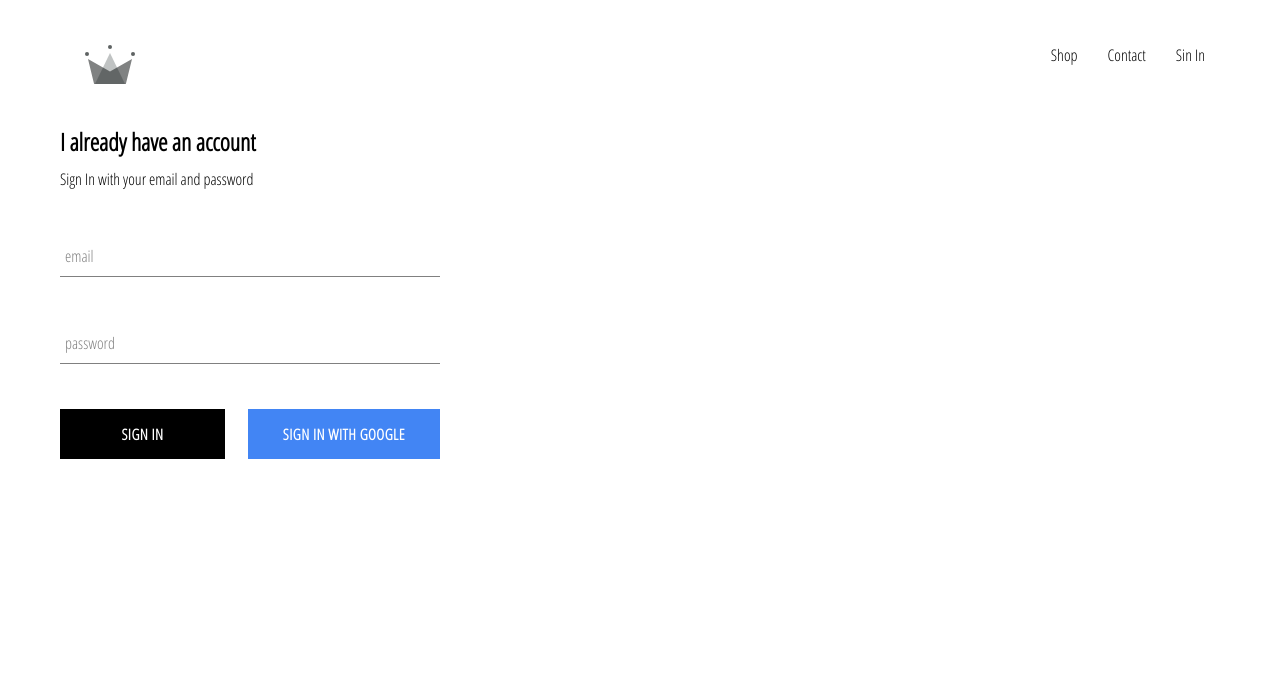
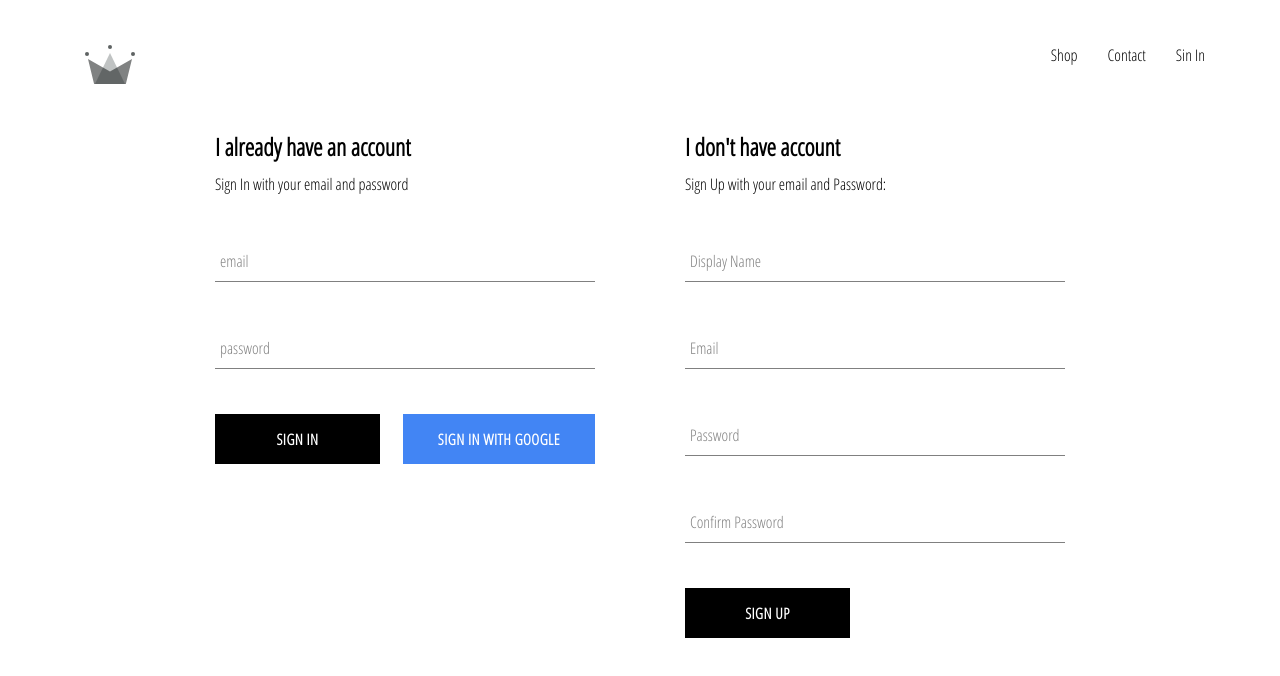
Before and after one commit to m7md7sam/ecommerce-app, a React (Create React App) app: page /signin in a window 1280 px wide. Shown: the top 676 px of the page. Built offline with nearby package versions, Linux system fonts and the light colour scheme; no server answers.

Commit message:
implemented firebase utiles, included ability to store authenticated users int our firebase database

```diff
--- a/src/App.js
+++ b/src/App.js
@@ -7,7 +7,7 @@
 import SignInAndSignUp from './pages/sign-in-and-sign-up/SignInAndSignUp';
 import Homepage from './pages/homepage/Homepage';
 import ShopPage from './pages/shop/ShopPage';
-import {auth} from './firebase/firebase';
+import {auth, createUserProfileDocument} from './firebase/firebase';
 
 class App extends Component {
   constructor(props) {
@@ -20,8 +20,21 @@
   unsubscribeFromAuth = null;
 
   componentDidMount() {
-    this.unsubscribeFromAuth = auth.onAuthStateChanged(user => {
-      this.setState({currentUser: user});
+    this.unsubscribeFromAuth = auth.onAuthStateChanged(async userAuth => {
+      if(userAuth) {
+        const userRef = await createUserProfileDocument(userAuth);
+        userRef.onSnapshot(snapshot => {
+          this.setState({
+            currentUser: {
+              id: snapshot.id,
+              ...snapshot.data()
+            }
+          });
+          console.log(this.state)
+        });
+      } else {
+        this.setState({currentUser: userAuth})
+      }
     });
   }
 
--- /dev/null
+++ b/src/components/sign-up/SignUp.js
@@ -0,0 +1,96 @@
+import React, { Component } from 'react';
+
+import FormInput from '../form-input/FormInput';
+import CustomButton from '../custom-button/CustomButton';
+
+import { auth, createUserProfileDocument } from '../../firebase/firebase';
+
+import './SignUp.scss';
+
+class SignUp extends Component {
+
+    constructor(props) {
+        super(props);
+        this.state = {
+            displayName: '',
+            email: '',
+            password: '',
+            confirmPassword: ''
+        };
+    }
+
+    handleSubmit = async event => {
+        event.preventDefault();
+        const {displayName, email, password, confirmPassword } = this.state;
+        if(password !== confirmPassword) {
+            alert("Passowrd don't match");
+            return;
+        }
+        try {
+            const { user } = await auth.createUserWithEmailAndPassword(email, password);
+            await createUserProfileDocument(user, { displayName });
+            this.setState({
+                displayName: '',
+                email: '',
+                password: '',
+                confirmPassword: ''
+            })
+        } catch (error) {
+            console.error(error);
+        }
+    };
+
+    handleChange = event => {
+        const { name, value } = event.target;
+        this.setState({[name]: value});
+    };
+
+    render() {
+        const {displayName, email, password, confirmPassword } = this.state;
+        return (
+            <div className="sign-up">
+                <h2 className="title">I don't have account</h2>
+                <span>Sign Up with your email and Password:</span>
+                <form className="sign-up-form" onSubmit={this.handleSubmit}>
+                    <FormInput
+                        type="text"
+                        name="displayName"
+                        value= {displayName}
+                        onChange= {this.handleChange}
+                        label="Display Name"
+                        required
+                    />
+                    <FormInput
+                        type="email"
+                        name="email"
+                        value= {email}
+                        onChange= {this.handleChange}
+                        label="Email"
+                        required
+                    />
+                    <FormInput
+                        type="password"
+                        name="password"
+                        value= {password}
+                        onChange= {this.handleChange}
+                        label="Password"
+                        required
+                    />
+                    <FormInput
+                        type="password"
+                        name="confirmPassword"
+                        value= {confirmPassword}
+                        onChange= {this.handleChange}
+                        label="Confirm Password"
+                        required
+                    />
+                    <CustomButton type="submit">
+                        SIGN Up
+                    </CustomButton>
+                </form>
+            </div>
+        );
+    };
+}
+
+export default SignUp;
--- /dev/null
+++ b/src/components/sign-up/SignUp.scss
@@ -0,0 +1,9 @@
+.sign-up {
+    display: flex;
+    flex-direction: column;
+    width: 380px;
+
+    .title {
+        margin: 10px 0;
+    }
+}
--- a/src/firebase/firebase.js
+++ b/src/firebase/firebase.js
@@ -12,6 +12,29 @@
     measurementId: "G-57KTKG80DE"
   };
 
+  export const createUserProfileDocument = async (userAuth, additionalData) => {
+      if(!userAuth) {
+          return;
+        }
+        const userRef = firestore.doc(`users/${userAuth.uid}`);
+        const snapShot = await userRef.get();
+        if(!snapShot.exists) {
+            const { displayName, email } = userAuth;
+            const createdAt = new Date();
+            try {
+                await userRef.set({
+                    displayName,
+                    email,
+                    createdAt,
+                    ...additionalData
+                })
+            } catch (error) {
+                console.log('error creation user', error.message);
+            }
+        }
+        return userRef;
+  };
+
   firebase.initializeApp(config);
 
   export const auth = firebase.auth();
--- a/src/pages/sign-in-and-sign-up/SignInAndSignUp.js
+++ b/src/pages/sign-in-and-sign-up/SignInAndSignUp.js
@@ -1,12 +1,14 @@
 import React from 'react';
 
 import SignIn from '../../components/sign-in/SignIn';
+import SignUp from '../../components/sign-up/SignUp';
 import './SignInAndSignUp.scss';
 
 const SignInAndSignUp = () => {
     return (
-        <div>
+        <div className="sign-in-and-sign-up">
             <SignIn />
+            <SignUp />
         </div>
     );
 };
--- a/src/pages/sign-in-and-sign-up/SignInAndSignUp.scss
+++ b/src/pages/sign-in-and-sign-up/SignInAndSignUp.scss
@@ -0,0 +1,6 @@
+.sign-in-and-sign-up {
+    width: 850px;
+    display: flex;
+    justify-content: space-between;
+    margin: 30px auto;
+}
```
Also changed, not shown: 1 other file (tests, documents, lock files or other folders).
